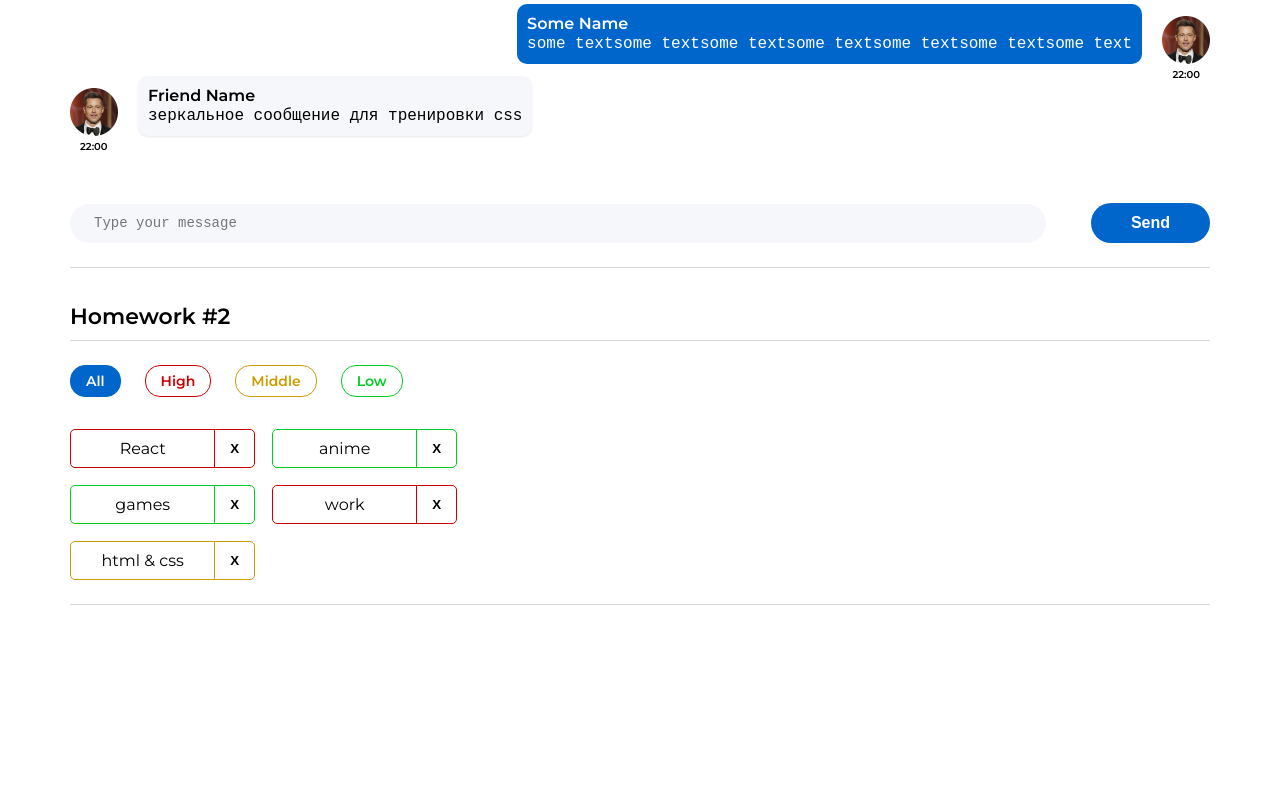
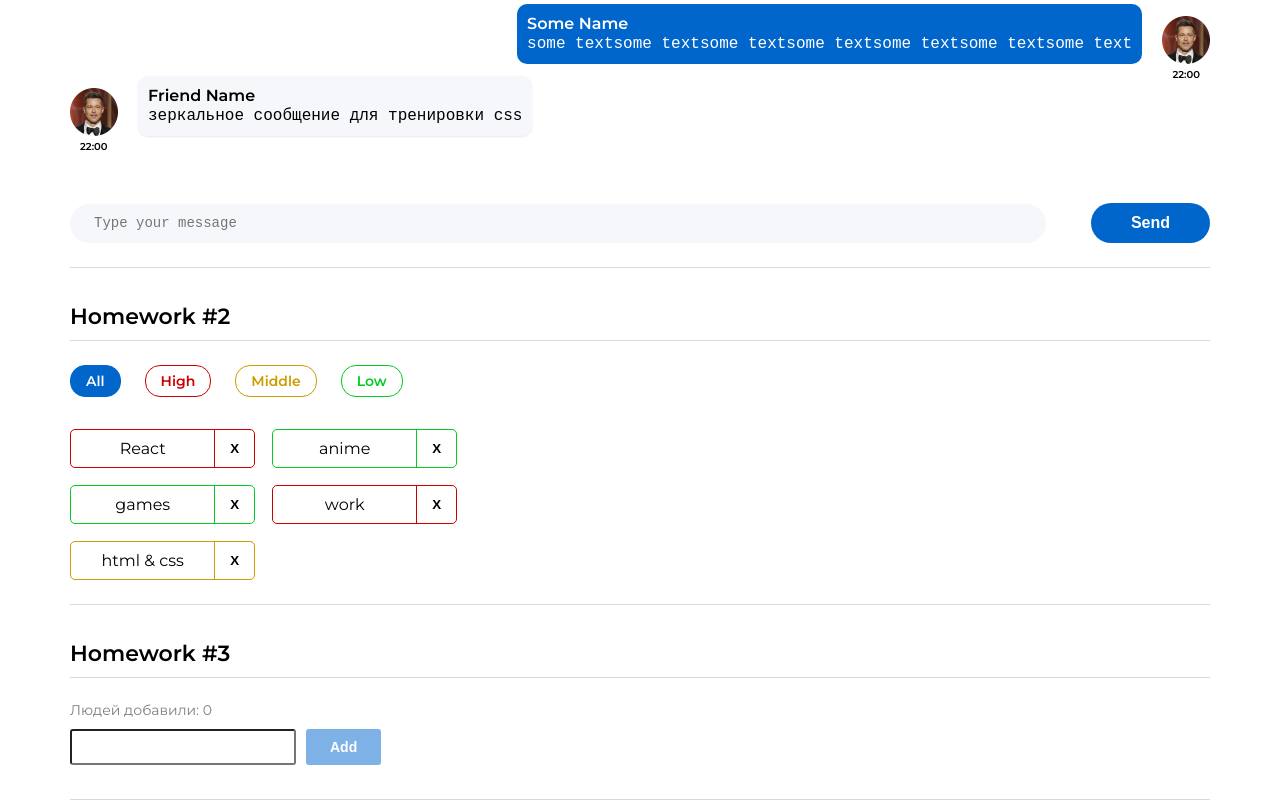
Before and after one commit to Ristretto1/Ignat_Tasks, a React (Create React App) app: page / in a window 1280 px wide. Shown: the part 193-993 px from the top of the page. Before the commit the page ends 800 px from the top, so only its background shows below. Built offline with nearby package versions, Linux system fonts and the light colour scheme.

Commit message:
add: hw 3

```diff
--- a/src/s1-main/App.tsx
+++ b/src/s1-main/App.tsx
@@ -2,6 +2,7 @@
 import s from './App.module.css'
 import HW1 from '../s2-homeworks/hw01/HW1'
 import HW2 from "../s2-homeworks/hw02/HW2";
+import HW3 from "../s2-homeworks/hw03/HW3";
 
 function App() {
     return (
@@ -9,7 +10,7 @@
             <HW1/>
             {/*раскомментировать по ходу выполнения*/}
             <HW2/>
-            {/*<HW3/>*/}
+            <HW3/>
             {/*<HW4/>*/}
 
             {/*при выполнении дз 5 и более - закомментировать здесь дз 1-4, так как они есть внутри дз 5*/}
--- a/src/s2-homeworks/hw03/Greeting.module.css
+++ b/src/s2-homeworks/hw03/Greeting.module.css
@@ -2,21 +2,42 @@
 }
 
 .inputAndButtonContainer {
+    display: flex;
+    gap: 10px;
 }
 
 .error {
+    color: red;
 }
 
 .input {
+    display: inline-block;
+    height: 36px;
+    font-size: 16px;
+    line-height: 20px;
+    border-radius: 3px;
+    padding-left: 15px;
+    margin-bottom: 10px;
 }
 
 .input:focus {
 }
 
 .errorInput {
+    border-color: red;
+    outline: none;
 }
 
 .button {
+    height: 36px;
+    padding: 5px 24px;
+    border-radius: 3px;
+    font-size: 14px;
+    line-height: 20px;
+    color: #FFFFFF;
+    font-weight: bold;
+    background-color: #0066CC;
+    border: none;
 }
 
 .button:focus {
@@ -26,9 +47,14 @@
 }
 
 .button:disabled {
+    opacity: 0.5;
 }
 
 .text {
+    font-size: 14px;
+    line-height: 17px;
+    opacity: 0.5;
+    margin-bottom: 10px;
 }
 
 .greeting {
--- a/src/s2-homeworks/hw03/Greeting.tsx
+++ b/src/s2-homeworks/hw03/Greeting.tsx
@@ -2,14 +2,14 @@
 import s from './Greeting.module.css'
 
 type GreetingPropsType = {
-    name: any // need to fix any
-    setNameCallback: any // need to fix any
-    addUser: any // need to fix any
-    onBlur: any // need to fix any
-    onEnter: any // need to fix any
-    error: any // need to fix any
-    totalUsers: any // need to fix any
-    lastUserName?: any // need to fix any
+    name: string
+    setNameCallback: (e: ChangeEvent<HTMLInputElement>) => void
+    addUser: () => void
+    onBlur: () => void
+    onEnter: (e: KeyboardEvent<HTMLInputElement>) => void
+    error: string
+    totalUsers: number
+    lastUserName?: string
 }
 
 // презентационная компонента (для верстальщика)
@@ -25,7 +25,7 @@
         lastUserName,
     } // деструктуризация пропсов
 ) => {
-    const inputClass = s.errorInput // need to fix with (?:)
+    const inputClass = `${s.input} ${error ? s.errorInput : ''}`
 
     return (
         <div id={'hw3-form'} className={s.greetingForm}>
@@ -57,7 +57,7 @@
                     className={s.button}
                     disabled={!name.trim()}
                 >
-                    add
+                    Add
                 </button>
             </div>
 
--- a/src/s2-homeworks/hw03/GreetingContainer.tsx
+++ b/src/s2-homeworks/hw03/GreetingContainer.tsx
@@ -1,20 +1,29 @@
-import React, { ChangeEvent, KeyboardEvent, useState } from 'react'
+import React, {ChangeEvent, KeyboardEvent, useState} from 'react'
 import Greeting from './Greeting'
-import { UserType } from './HW3'
+import {UserType} from './HW3'
 
 type GreetingContainerPropsType = {
-    users: any // need to fix any
-    addUserCallback: any // need to fix any
+    users: UserType[]
+    addUserCallback: (name: string) => void
 }
 
-export const pureAddUser = (name: any, setError: any, setName: any, addUserCallback: any) => {
-    // если имя пустое - показать ошибку, иначе - добавить юзера и очистить инпут
+export const pureAddUser = (name: string, setError: (error: string) => void, setName: (name: string) => void, addUserCallback: (name: string) => void) => {
+    if (!name.trim()) {
+        setError('Ошибка! Введите имя!')
+    } else {
+        addUserCallback(name)
+        setName('')
+    }
 }
 
-export const pureOnBlur = (name: any, setError: any) => { // если имя пустое - показать ошибку
+export const pureOnBlur = (name: string, setError: (error: string) => void) => {
+    if (!name.trim()) {
+        setError('Ошибка! Введите имя!')
+    }
 }
 
-export const pureOnEnter = (e: any, addUser: any) => { // если нажата кнопка Enter - добавить
+export const pureOnEnter = (e: KeyboardEvent<HTMLInputElement>, addUser: () => void) => { // если нажата кнопка Enter - добавить
+    if (e.key === 'Enter') addUser()
 }
 
 // более простой и понятный для новичков
@@ -22,16 +31,15 @@
 
 // более современный и удобный для про :)
 const GreetingContainer: React.FC<GreetingContainerPropsType> = ({
-    users,
-    addUserCallback,
-}) => {
+                                                                     users,
+                                                                     addUserCallback,
+                                                                 }) => {
     // деструктуризация пропсов
-    const [name, setName] = useState<any>('') // need to fix any
-    const [error, setError] = useState<any>('') // need to fix any
+    const [name, setName] = useState<string>('')
+    const [error, setError] = useState<string>('')
 
-    const setNameCallback = (e: any) => { // need to fix any
-        setName('some name') // need to fix
-
+    const setNameCallback = (e: ChangeEvent<HTMLInputElement>) => {
+        setName(e.currentTarget.value)
         error && setError('')
     }
     const addUser = () => {
@@ -42,12 +50,12 @@
         pureOnBlur(name, setError)
     }
 
-    const onEnter = (e: any) => {
+    const onEnter = (e: KeyboardEvent<HTMLInputElement>) => {
         pureOnEnter(e, addUser)
     }
 
-    const totalUsers = 0 // need to fix
-    const lastUserName = 'some name' // need to fix
+    const totalUsers = users.length
+    const lastUserName = users[users.length - 1]?.name
 
     return (
         <Greeting
--- a/src/s2-homeworks/hw03/HW3.tsx
+++ b/src/s2-homeworks/hw03/HW3.tsx
@@ -1,5 +1,5 @@
-import React, { useState } from 'react'
-import { v1 } from 'uuid'
+import React, {useState} from 'react'
+import {v1} from 'uuid'
 import s2 from '../../s1-main/App.module.css'
 import GreetingContainer from './GreetingContainer'
 
@@ -19,20 +19,22 @@
 
 // types
 export type UserType = {
-    _id: any // need to fix any
-    name: any // need to fix any
+    _id: string
+    name: string
 }
 
-export const pureAddUserCallback = (name: any, setUsers: any, users: any) => { // need to fix any
-    const user = { // need to fix
+export const pureAddUserCallback = (name: string, setUsers: any, users: UserType[]) => {
+    const user = {
+        _id: v1(),
+        name
     }
     setUsers([...users, user])
 }
 
 const HW3 = () => {
-    const [users, setUsers] = useState<any>([]) // need to fix any
+    const [users, setUsers] = useState<UserType[]>([])
 
-    const addUserCallback = (name: any) => { // need to fix any
+    const addUserCallback = (name: string) => {
         pureAddUserCallback(name, setUsers, users)
     }
 
```
